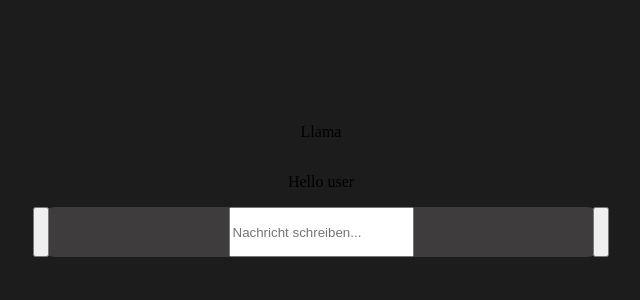
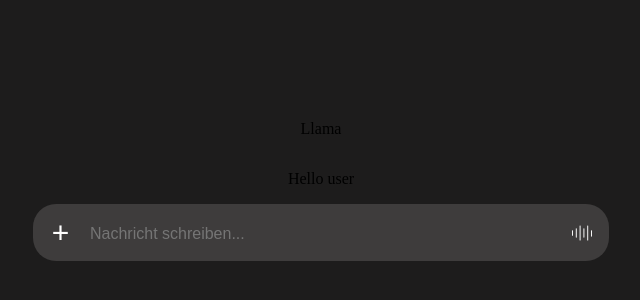
Before and after one commit to Kirillkrutoi12/AI-assistant, a plain HTML site: page index.html in a window 1280 px wide. Shown: the part 218-518 px from the top of the page, without its empty margins (319-959 px from the left). Drawn offline with Linux system fonts and the light colour scheme.

Commit message:
Adding style for all elements in main-chat div and correcting style in body

```diff
--- a/index.html
+++ b/index.html
@@ -3,22 +3,95 @@
   <head>
     <meta charset="UTF-8" />
     <meta name="viewport" content="width=device-width, initial-scale=1.0" />
-    <title>AI</title><!--I will change it latter (so the title will be the conversation topic in ai chat)-->
-    <link rel="stylesheet" href="style.css">
+    <title>AI</title>
+    <!--I will change it latter (so the title will be the conversation topic in ai chat)-->
+    <link rel="stylesheet" href="style.css" />
   </head>
   <body>
     <header>
       <p class="AI-name">Llama</p>
     </header>
-      <p class="interaction">Hello user</p><!--user will be changed in actual user nickname for better mobility-->
+    <p class="interaction">Hello user</p>
+    <!--user will be changed in actual user nickname for better mobility-->
     <div class="dialog">
       <div class="user-message"></div>
       <div class="chatbot-message"></div>
     </div>
     <div class="main-chat">
-        <button class="add-btn"></button>
+      <button class="add-btn">+</button>
       <input type="text" placeholder="Nachricht schreiben..." />
-        <button class="voice"></button>
+      <button class="voice">
+        <svg
+          width="20"
+          height="20"
+          viewBox="0 0 21 21"
+          fill="none"
+          xmlns="http://www.w3.org/2000/svg"
+          class="inline-block overflow-visible"
+        >
+          <rect
+            x="0"
+            y="7.5"
+            height="6px"
+            fill="currentColor"
+            fill-opacity="1"
+            width="1px"
+            rx="0.5"
+            ry="0.5"
+          ></rect>
+          <rect
+            x="4"
+            y="5.5"
+            height="10px"
+            fill="currentColor"
+            fill-opacity="1"
+            width="1px"
+            rx="0.5"
+            ry="0.5"
+          ></rect>
+          <rect
+            x="8"
+            y="2.5"
+            height="16px"
+            fill="currentColor"
+            fill-opacity="1"
+            width="1px"
+            rx="0.5"
+            ry="0.5"
+          ></rect>
+          <rect
+            x="12"
+            y="5.5"
+            height="10px"
+            fill="currentColor"
+            fill-opacity="1"
+            width="1px"
+            rx="0.5"
+            ry="0.5"
+          ></rect>
+          <rect
+            x="16"
+            y="2.5"
+            height="16px"
+            fill="currentColor"
+            fill-opacity="1"
+            width="1px"
+            rx="0.5"
+            ry="0.5"
+          ></rect>
+          <rect
+            x="20"
+            y="7.5"
+            height="7px"
+            fill="currentColor"
+            fill-opacity="1"
+            width="1px"
+            rx="0.5"
+            ry="0.5"
+          ></rect>
+        </svg>
+      </button>
+      <button class="send"></button>
     </div>
   </body>
 </html>
--- a/style.css
+++ b/style.css
@@ -1,4 +1,4 @@
-body{
+body {
   margin: 0;
   background-color: rgb(29, 28, 28);
   display: flex;
@@ -6,15 +6,49 @@ body{
   align-items: center;
   height: 100vh;
   width: 100%;
-    min-height:700px ;
+  min-height: 700px;
   flex-direction: column;
 }
 
-.main-chat{
+.main-chat {
   display: flex;
-    justify-content:space-between;
-    width:45% ;
-    height: 50px;
-    background-color:rgb(62, 60, 60) ;
-    border-radius:23px;
+  justify-content: space-between;
+  align-items: center;
+  width: 45%;
+  height: 57px;
+  background-color: rgb(62, 60, 60);
+  border-radius: 23px;
 }
+
+input {
+  margin: 4px 0 0 0;
+  flex-grow: 1;
+  background: none;
+  outline: none;
+  border: none;
+  color: white;
+  font: 1em sans-serif;
+}
+
+.add-btn,
+.voice,
+.send {
+  margin: 0 10px;
+  background: none;
+  color: white;
+  border: none;
+  font-size: 30px;
+  width: 35px;
+  height: 35px;
+  cursor: pointer;
+  border-radius: 40%;
+}
+
+.add-btn:hover,
+.voice:hover {
+  background-color: grey;
+}
+
+.send {
+  display: none;
+}
```
Lines whose indentation alone changed are shown as unchanged.
